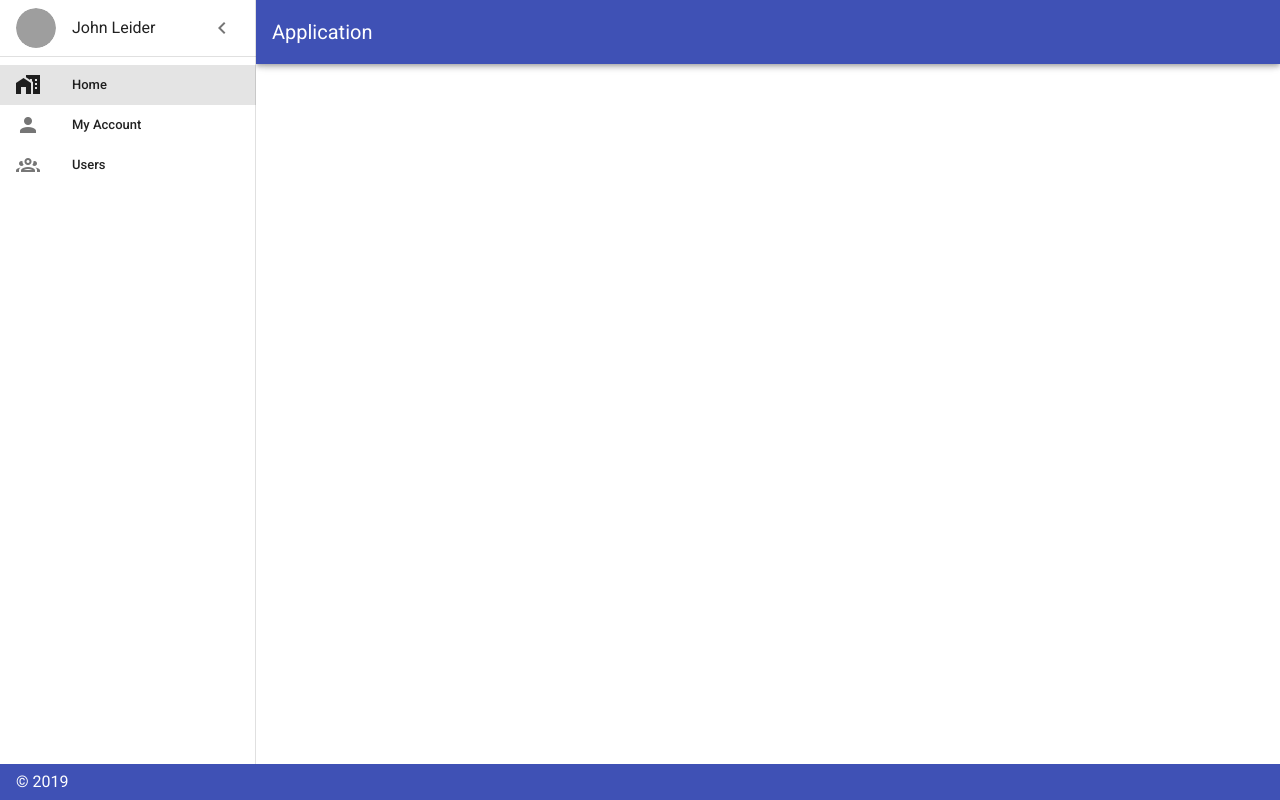
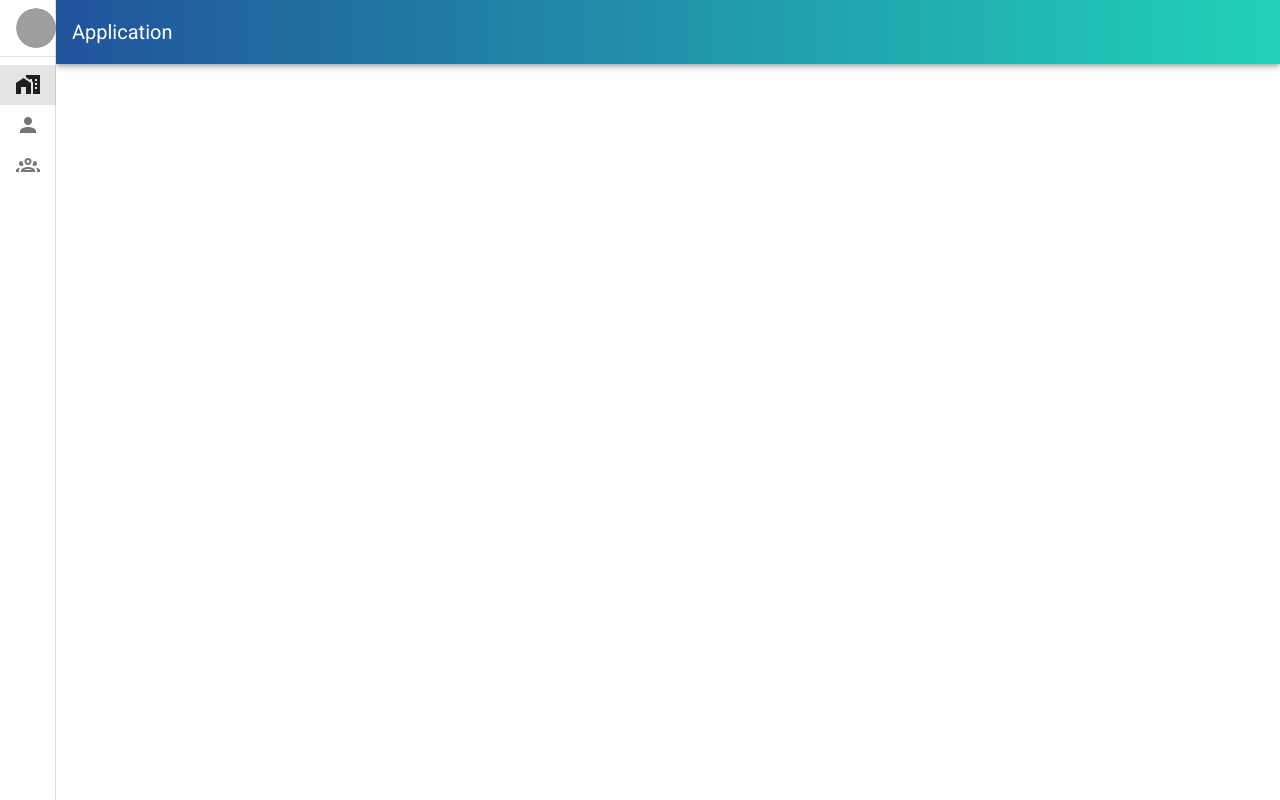
Before and after one commit to liuyiquanGoodCoder/vuetify, a Vue app: page / in a window 1280 px wide. Built offline with nearby package versions, Linux system fonts and the light colour scheme; grey boxes are pictures that could not be loaded.

Commit message:
add store.js

```diff
--- a/package.json
+++ b/package.json
@@ -10,7 +10,8 @@
   "dependencies": {
     "core-js": "^2.6.5",
     "vue": "^2.6.10",
-    "vuetify": "^2.0.0"
+    "vuetify": "^2.0.0",
+    "vuex": "^3.0.1"
   },
   "devDependencies": {
     "@vue/cli-plugin-babel": "^3.11.0",
--- a/src/components/home.vue
+++ b/src/components/home.vue
@@ -43,8 +43,7 @@
 
     <v-app-bar
       app
-      color="indigo"
-      dark
+      color="megHeader"
     >
       <!-- <v-app-bar-nav-icon  @click.stop="mini = !mini"></v-app-bar-nav-icon> -->
       <v-toolbar-title>Application</v-toolbar-title>
@@ -64,12 +63,12 @@
         </v-row>
       </v-container>
     </v-content>
-    <v-footer
-      color="indigo"
+    <!-- <v-footer
+      color="megHeader"
       app
     >
       <span class="white--text">&copy; 2019</span>
-    </v-footer>
+    </v-footer> -->
   </v-app>
 </template>
 
@@ -91,7 +90,13 @@
           { title: 'Users', icon: 'mdi-account-group-outline' },
         ],
         model: 0,
-        mini: false,
+        mini: true,
     }),
   }
 </script>
+<style lang="scss" scoped>
+  .megHeader{
+    color: white;
+    background:linear-gradient(to right, #21539B , #21d2b9);
+  }
+</style>
--- a/src/main.js
+++ b/src/main.js
@@ -1,12 +1,15 @@
 import Vue from 'vue'
 import App from './App.vue'
-import vuetify from './plugins/vuetify';
+import vuetify from './plugins/vuetify'
 import router from './router'
+import './scss/color.scss'
+import store from './store'
 
 Vue.config.productionTip = false
 
 new Vue({
   vuetify,
   router,
+  store,
   render: h => h(App)
 }).$mount('#app')
--- /dev/null
+++ b/src/store.js
@@ -0,0 +1,16 @@
+import Vue from 'vue'
+import Vuex from 'vuex'
+
+Vue.use(Vuex)
+
+export default new Vuex.Store({
+  state: {
+
+  },
+  mutations: {
+
+  },
+  actions: {
+
+  }
+})
```
Also changed, not shown: 1 other file (tests, documents, lock files or other folders).
